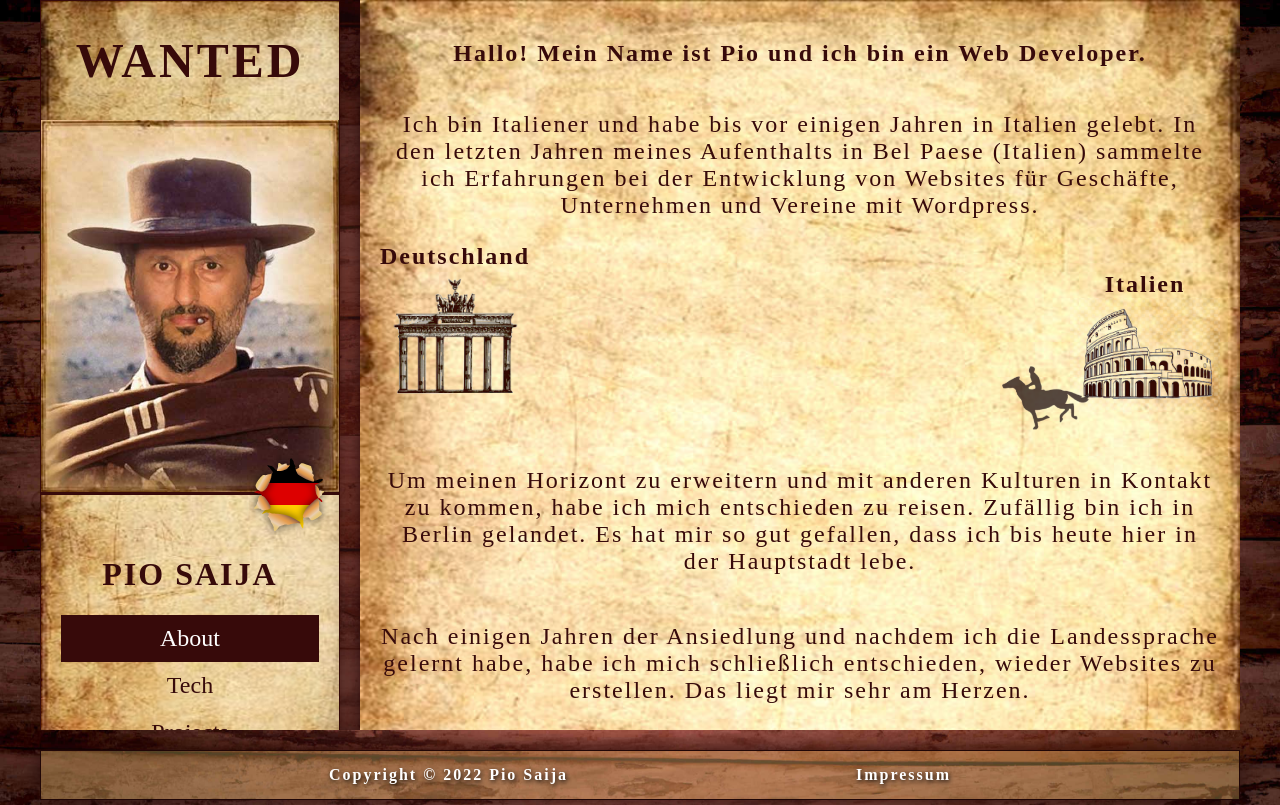
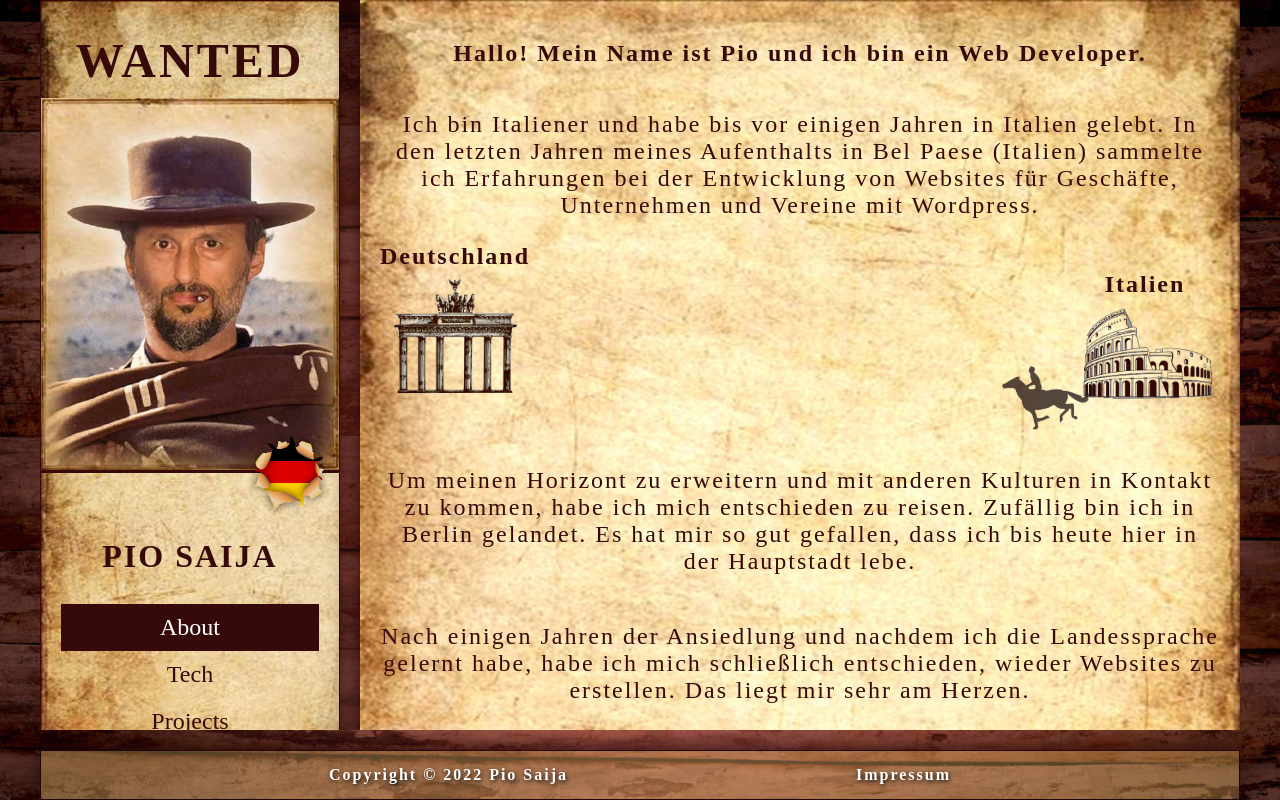
Before and after one commit to Pio-js/portfolio-copy, a React (Create React App) app: page / in a window 1280 px wide. Built offline with nearby package versions, Linux system fonts and the light colour scheme; a web font is replaced by a local one.

Commit message:
layout adjustment - there was a problem whit the alignment of the footer, creating a line under it coused by the vertical alignment

```diff
--- a/src/components/Footer.css
+++ b/src/components/Footer.css
@@ -4,7 +4,6 @@
     display: flex;
     flex-wrap: nowrap;
     justify-content: space-evenly;
-    align-items: center;
     margin-top: 20px;
     background-color: rgba(254, 213, 118, 0.3);
     border: 1px solid rgb(32, 6, 6);
@@ -13,6 +12,8 @@
 }
 
 #footer h4, .footer-link {
+    display: flex;
+    align-items: center;
     color: white;
     text-shadow: 1px 2px 5px black;
     text-decoration: none;
--- a/src/components/NavLandscape.css
+++ b/src/components/NavLandscape.css
@@ -10,6 +10,7 @@
     text-align: center;
     letter-spacing: 3px;
     color: rgb(55, 10, 10);
+    margin-bottom: 10px;
 }
 
 .sidebar-image {
```
